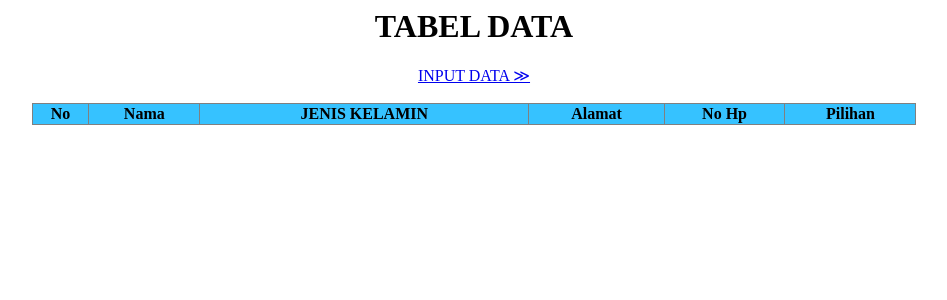
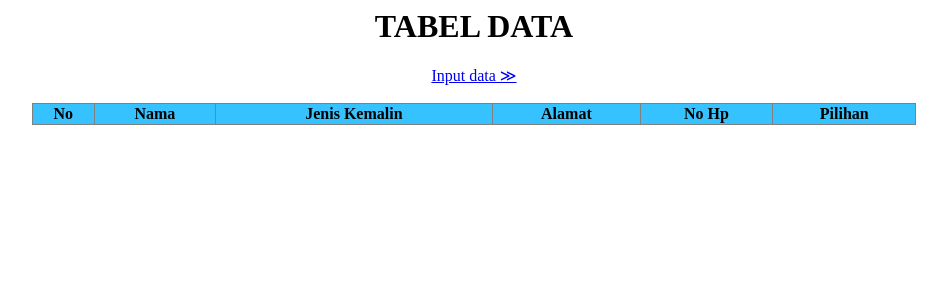
Before and after one commit to fayfaisal/bio, a PHP site: page / in a window 1280 px wide. Shown: the top 300 px of the page, without its empty margins (166-1113 px from the left). Run offline with PHP 8.4, Linux system fonts and the light colour scheme; data that the repository does not hold is empty.

Commit message:
Update index.php

```diff
--- a/index.php
+++ b/index.php
@@ -18,14 +18,14 @@ include 'connect.php';
 
 <h1 align="center">TABEL DATA</h1>
 
-<center><a href="input.php">INPUT DATA &Gt; </a></center>
+<center><a href="input.php">Input data &Gt; </a></center>
 <br />
 <table border="1">
     <thead>
         <tr>
             <th>No</th>
             <th>Nama</th>
-            <th>JENIS KELAMIN</th>
+            <th>Jenis Kemalin</th>
             <th>Alamat</th>
             <th>No Hp</th>
             <th>Pilihan</th>
```
